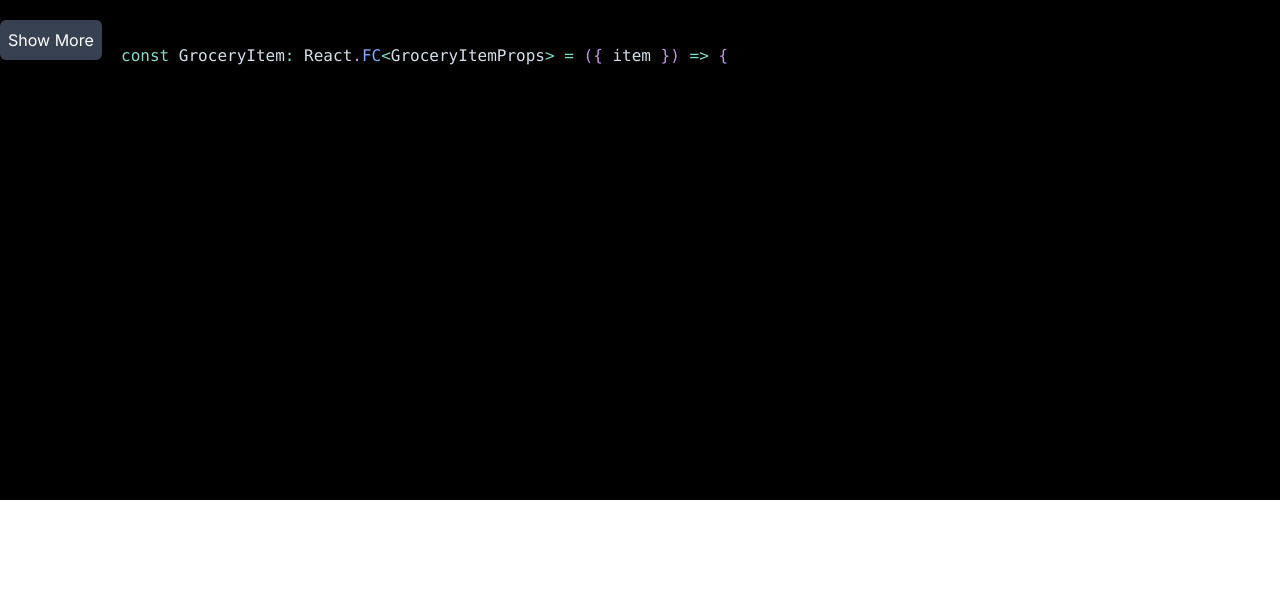
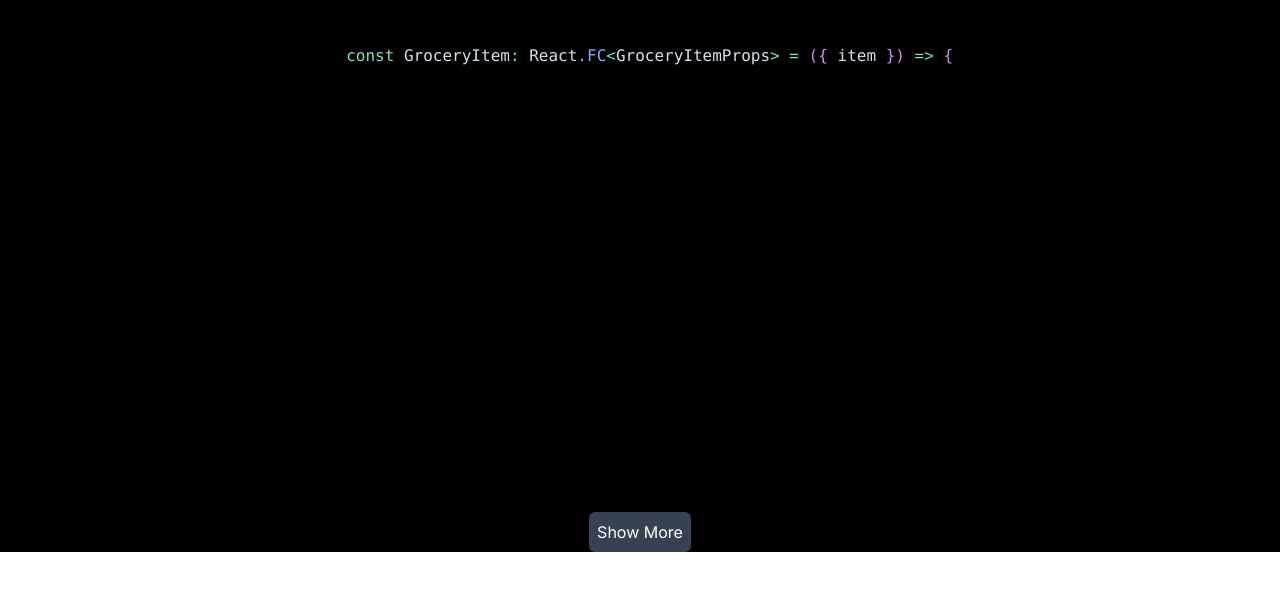
Before and after one commit to yessine-agrebi/animate-code, a Next.js app: page / in a window 1280 px wide. Shown: the top 590 px of the page. Built offline with nearby package versions, Linux system fonts and the light colour scheme.

Commit message:
fix some divs

```diff
--- a/src/app/page.tsx
+++ b/src/app/page.tsx
@@ -28,13 +28,8 @@
   const restart = () => setShow(0);
 
   return (
-    <div className="max-w-x2l h-[500px] bg-black mx-auto py-5 flex items-start justify-start">
-      <button
-        className="text-white bg-gray-700 p-2 rounded-md hover:bg-gray-600"
-        onClick={() => (atMax ? restart() : setShow((prev) => prev + 1))}
-      >
-        {atMax ? "Restart" : "Show More"}
-      </button>
+    <div className="w-full bg-black flex flex-col items-center justify-center gap-3">
+    <div className="max-w-[80%] h-[500px] mx-auto py-5">
       <div className="relative group">
         <Code code={firstPart} show={true} animated={true} />
         <Code code={second} show={show > 0} animated={true} />
@@ -43,5 +38,12 @@
         <Code code={fifth} show={show > 3} animated={true} />
       </div>
     </div>
+    <button
+    className="text-white bg-gray-700 p-2 rounded-md hover:bg-gray-600"
+    onClick={() => (atMax ? restart() : setShow((prev) => prev + 1))}
+  >
+    {atMax ? "Restart" : "Show More"}
+  </button>
+  </div>
   );
 }
--- a/src/components/Code.tsx
+++ b/src/components/Code.tsx
@@ -35,7 +35,7 @@
         }, 30)
         return () => clearInterval(intervalId)
         },
-        animationDelay ? animationDelay : 50)
+        animationDelay ? animationDelay : 150)
     }
     }, [initialText, show])
     useEffect(() => {
```
